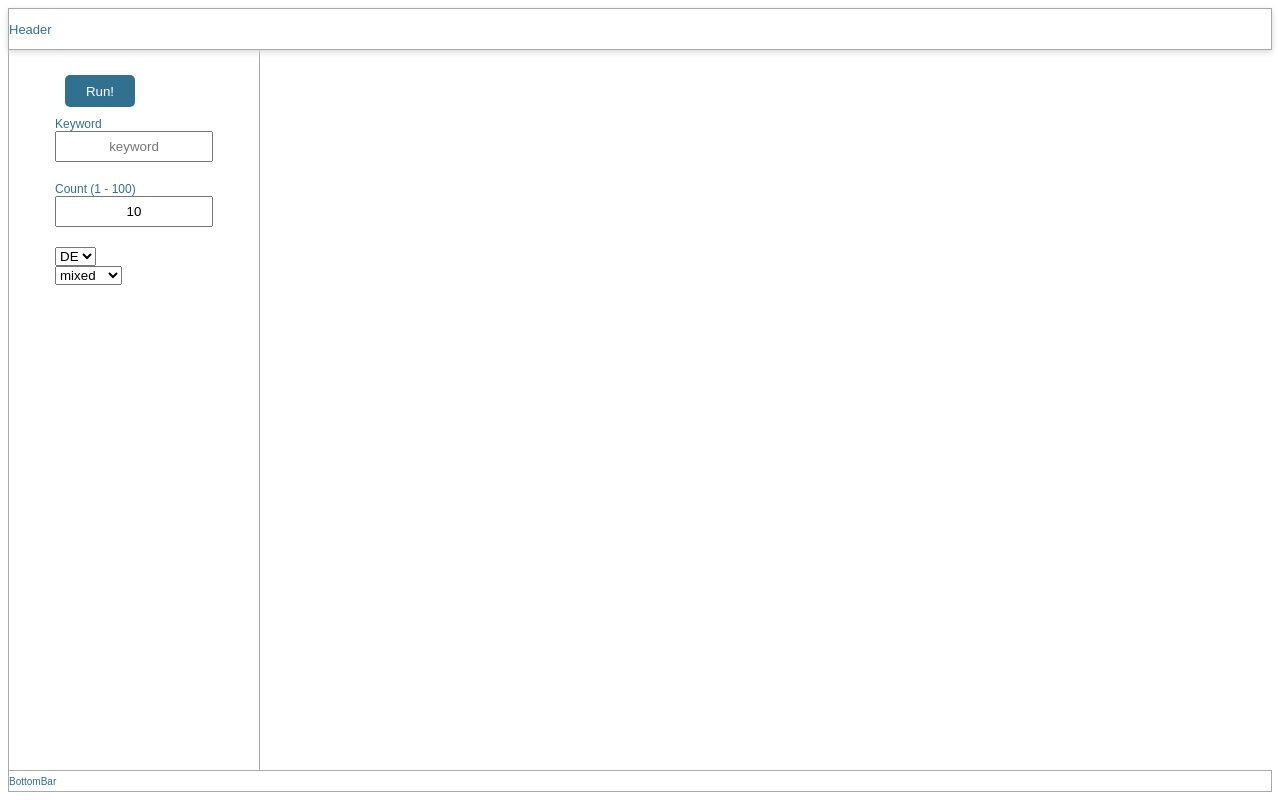
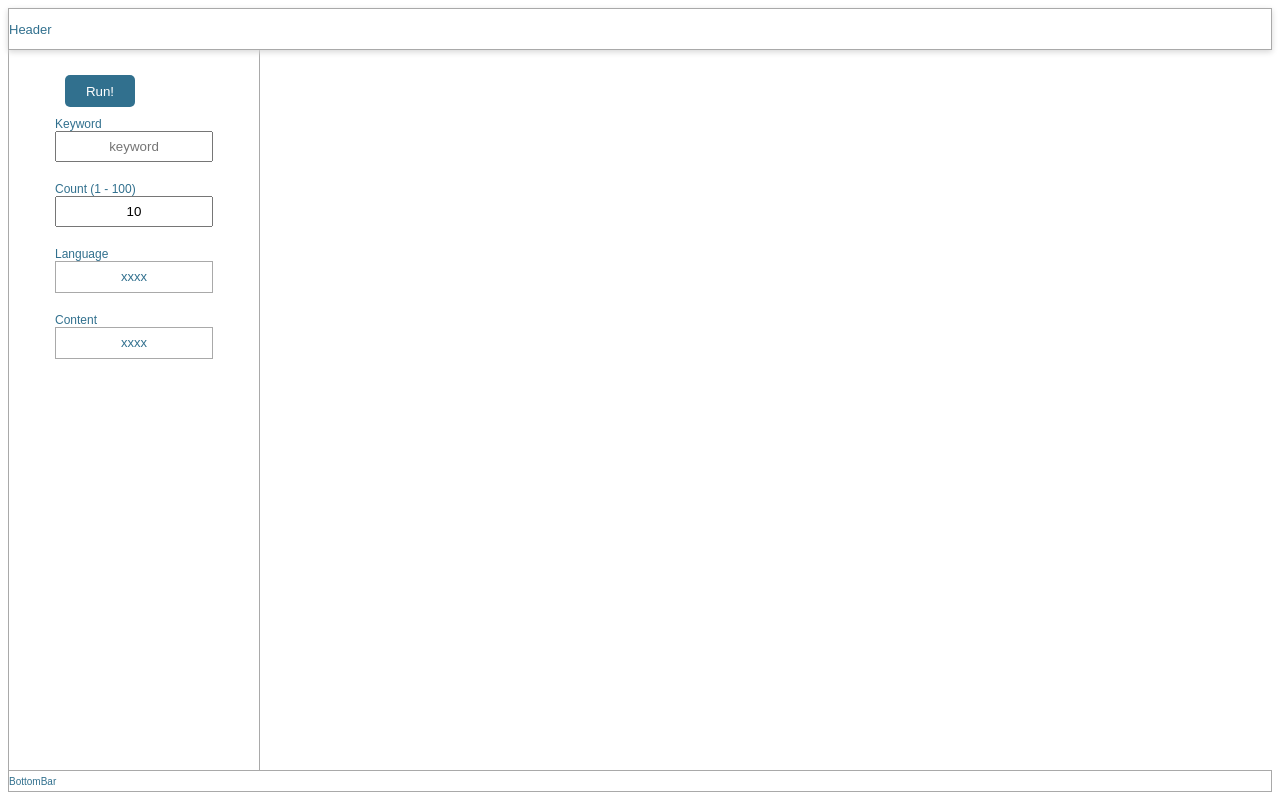
Before and after one commit to FStriewski/tweetbot_frontend, a React (Create React App) app: page / in a window 1280 px wide. Built offline with nearby package versions, Linux system fonts and the light colour scheme.

Commit message:
Custom dropdown

```diff
--- /dev/null
+++ b/src/components/DropDown.tsx
@@ -0,0 +1,56 @@
+import * as React from 'react';
+import {
+  DropdownListContainer as StyledDropdownListContainer,
+  List as StyledList,
+  ListLabel as StyledListLabel,
+  Item as StyledItem
+} from '../styles/DropDown';
+
+interface IState {
+  visible: boolean;
+}
+
+interface IProps {
+  items: string[];
+}
+
+class DropDown extends React.Component<IProps, IState> {
+  state: IState = {
+    visible: false
+  };
+
+  showList = () => {
+    this.setState({
+      visible: true
+    });
+  };
+
+  hideList = () => {
+    this.setState({
+      visible: false
+    });
+  };
+
+  render() {
+    return (
+      <React.Fragment>
+        <StyledListLabel
+          onClick={this.state.visible ? this.hideList : this.showList}
+        >
+          xxxx
+        </StyledListLabel>
+        {this.state.visible && (
+          <StyledDropdownListContainer onClick={this.hideList}>
+            <StyledList>
+              {this.props.items.map(item => (
+                <StyledItem key={item}>{item}</StyledItem>
+              ))}
+            </StyledList>
+          </StyledDropdownListContainer>
+        )}
+      </React.Fragment>
+    );
+  }
+}
+
+export default DropDown;
--- a/src/components/sidebar/Input.tsx
+++ b/src/components/sidebar/Input.tsx
@@ -1,6 +1,7 @@
 import * as React from 'react';
 import { useState } from 'react';
 import { Button as StyledButton } from '../../styles/Button';
+import DropDown from '../DropDown';
 
 const Input = ({ byKeyword }) => {
   const [keyword, setInput] = useState('');
@@ -41,17 +42,12 @@ const Input = ({ byKeyword }) => {
         />
       </div>
       <div>
-        <select>
-          <option value="de">DE</option>
-          <option value="en">EN</option>
-        </select>
+        <label htmlFor="">Language</label>
+        <DropDown items={['en', 'de']} />
       </div>
       <div>
-        <select>
-          <option value="mixed">mixed</option>
-          <option value="popular">popular</option>
-          <option value="recent">recent</option>
-        </select>
+        <label htmlFor="">Content</label>
+        <DropDown items={['mixed', 'recent', 'popular']} />
       </div>
     </form>
   );
--- /dev/null
+++ b/src/styles/DropDown.ts
@@ -0,0 +1,43 @@
+import styled from './styled-components';
+import { COMMON, SCHEMA_1, SCHEMA_3, HEIGHT } from './variables';
+
+export const DropDown = styled.div`
+  postion: relative;
+  list-style-type: none;
+`;
+
+export const DropdownListContainer = styled.div`
+  position: absolute;
+  // top: 85%;
+  background-color: ${COMMON.COLOR_1};
+  min-width: 150px;
+  box-shadow: 0 2px 6px 0 rgba(214, 214, 214, 1);
+`;
+
+export const List = styled.ul`
+  list-style-type: none;
+  width: 100%;
+  padding: 10px 5px;
+  margin: 0;
+`;
+
+export const ListLabel = styled.div`
+  text-align: center;
+  display: block;
+  height: 30px;
+  line-height: 30px;
+  padding: 0 15px;
+  outline: none;
+  text-align: center;
+  background-color: transparent;
+  border: 1px solid ${SCHEMA_1.COLOR_2};
+`;
+
+export const Item = styled.li`
+  padding: 10px 15px;
+  cursor: pointer;
+  width: 100%;
+  height: auto;
+  font-size: 14px;
+  border-radius: 5px;
+`;
--- a/src/styles/Header.ts
+++ b/src/styles/Header.ts
@@ -11,4 +11,5 @@ export const Header = styled.div`
   //width: 100%;
   height: ${HEIGHT.TOP};
   border: 1px solid ${SCHEMA_1.COLOR_2};
-         text-align: center;`;
+  text-align: center;
+`;
--- a/src/styles/SideBar.ts
+++ b/src/styles/SideBar.ts
@@ -11,6 +11,10 @@ export const SideBar = styled.div`
   border-bottom: none;
   border-top: none;
   padding: 15px;
+
+  div {
+    margin-bottom: 20px;
+  }
 
   form {
     display: table;
```
Lines whose indentation alone changed are shown as unchanged.
